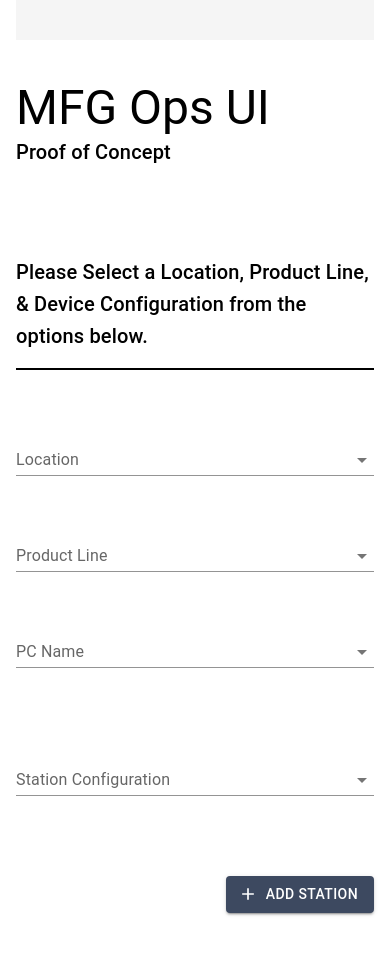
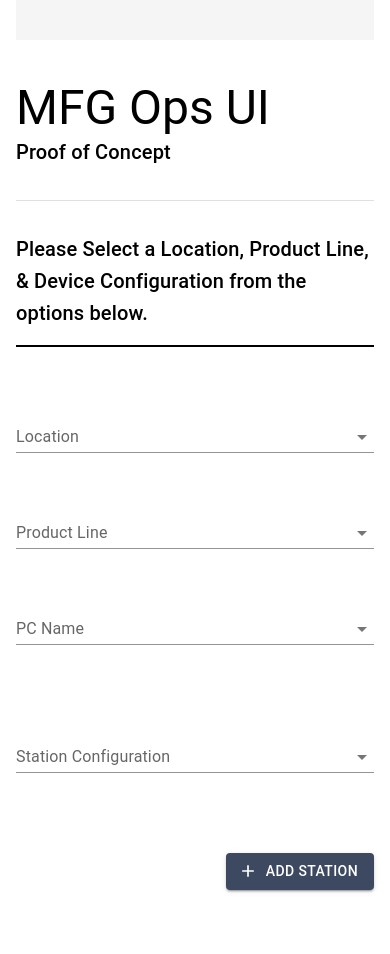
Before and after one commit to ulasala/demo_mui, a React (Create React App) app: page / in a window 390 px wide. Shown: the top 954 px of the page. Built offline with nearby package versions, Linux system fonts and the light colour scheme.

Commit message:
divider on small screens added

```diff
--- a/src/Screens/Home.jsx
+++ b/src/Screens/Home.jsx
@@ -2,10 +2,16 @@ import React from 'react';
 import Button from '@mui/material/Button';
 import AddIcon from '@mui/icons-material/Add';
 import { Container, Grid, Typography, Divider, Box } from '@mui/material';
-
+import { useTheme } from '@mui/material/styles';
+import useMediaQuery from '@mui/material/useMediaQuery';
 import Select from '../Components/Select';
 
 const Home = () => {
+  const theme = useTheme();
+  const isSmallScreen = useMediaQuery(theme.breakpoints.down('sm'));
+
+  console.group('isSmallScreen', isSmallScreen);
+
   return (
     <>
       <Container>
@@ -19,7 +25,7 @@ const Home = () => {
         />
 
         <Grid container spacing={4} justifyContent={'center'}>
-          <Grid item xs={12} sm={6} md={4}>
+          <Grid item xs={12} sm={12} md={5}>
             <Typography variant="h3" component="h2">
               MFG Ops UI
             </Typography>
@@ -27,10 +33,14 @@ const Home = () => {
               Proof of Concept
             </Typography>
           </Grid>
-          <Grid item sx={{ margin: 1.5 }}>
-            <Divider orientation="vertical" />
+
+          <Grid item xs={12} sm={12} md={2} justifyContent={'center'}>
+            <Divider
+              orientation={isSmallScreen ? 'horizontal' : 'vertical'}
+            ></Divider>
           </Grid>
-          <Grid item xs={12} sm={6} md={4}>
+
+          <Grid item xs={12} sm={12} md={5}>
             <Typography variant="h6" component="h2">
               Please Select a Location, Product Line, & Device Configuration
               from the options below.
@@ -38,7 +48,7 @@ const Home = () => {
           </Grid>
         </Grid>
 
-        <Divider orientation="Horizontal" sx={{ marginTop: 2, border: 1 }} />
+        <Divider orientation="horizontal" sx={{ marginTop: 2, border: 1 }} />
 
         <Grid container spacing={6} style={{ marginTop: 10 }}>
           <Grid
```
